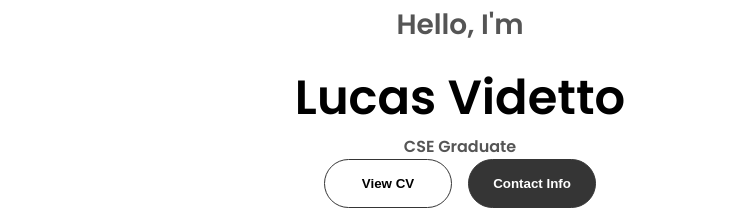
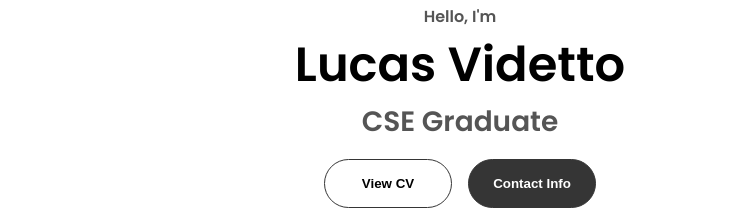
Before and after one commit to lucjovi2001/portfolio-website, a plain HTML site: page index.html in a window 1280 px wide. Shown: the part 342-552 px from the top of the page, 420-1167 px from the left. Drawn offline with Linux system fonts and the light colour scheme.

Commit message:
Add styling to p2 element in profile section

```diff
--- a/style.css
+++ b/style.css
@@ -136,6 +136,8 @@ section {
 }
 .section__text__p1 {
     text-align: center;
+}
+.section__text__p2 {
     font-size: 1.75rem;
     margin-bottom: 1rem;
 }
```
